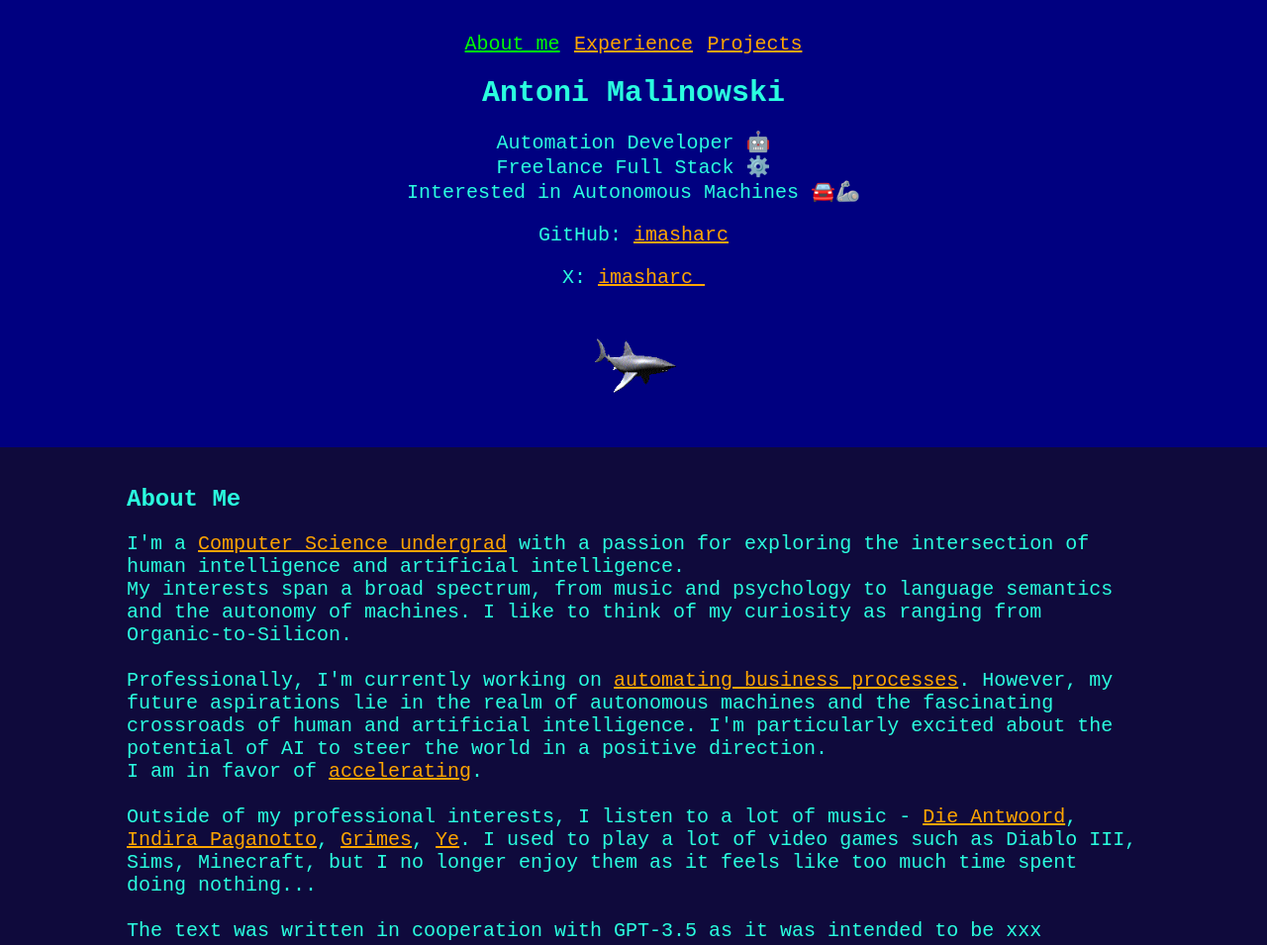
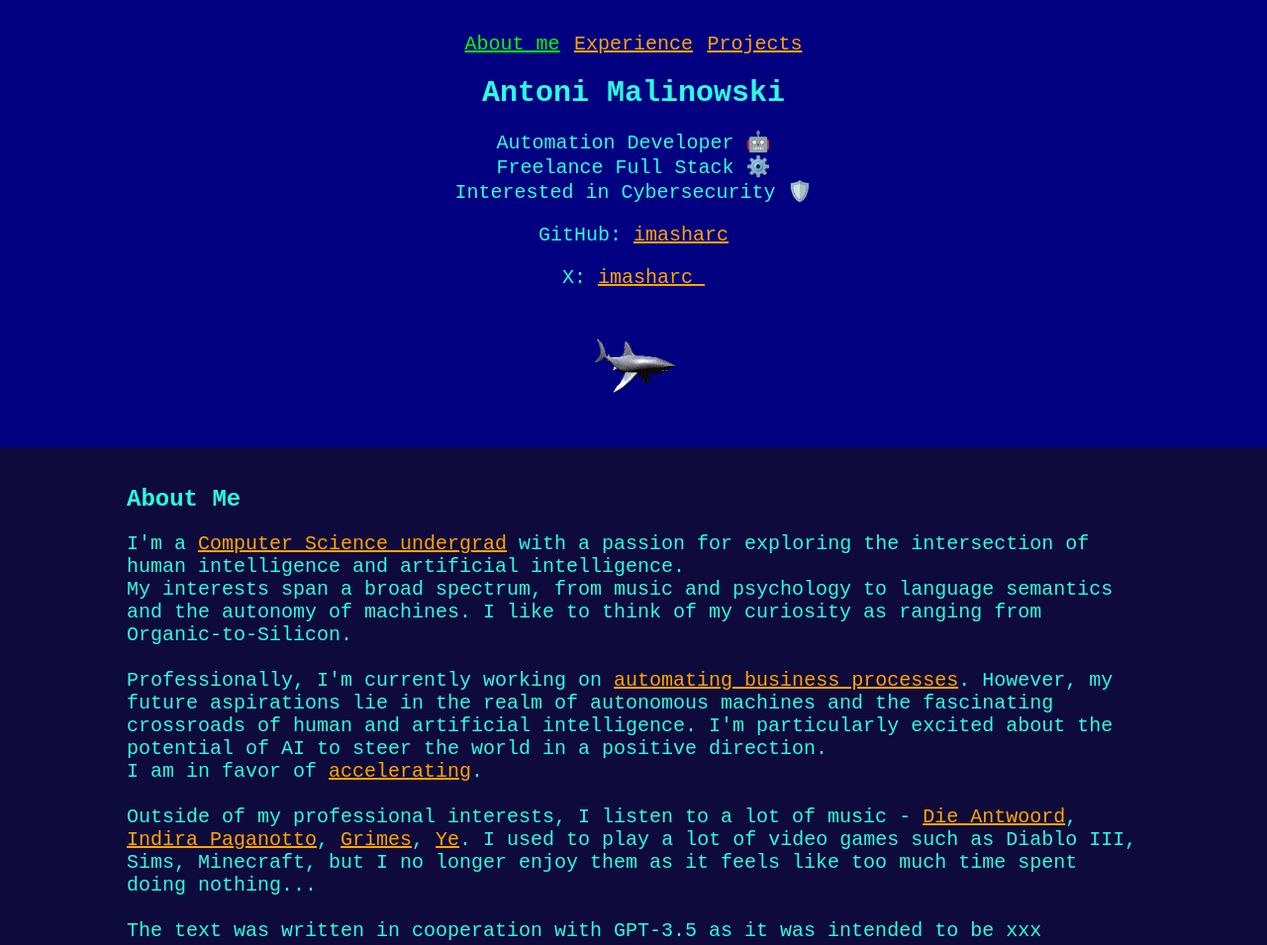
Before and after one commit to imasharc/imasharc.github.io, a plain HTML site: page index.html in a window 1280 px wide. Shown: the top 955 px of the page at 99% size. Drawn offline with Linux system fonts and the light colour scheme.

Commit message:
Update index.html
update bio

```diff
--- a/index.html
+++ b/index.html
@@ -17,7 +17,7 @@
             <h1>Antoni Malinowski</h1>
             <p>Automation Developer 🤖<br>
                 Freelance Full Stack ⚙️<br>
-                Interested in Autonomous Machines 🚘🦾</p>
+                Interested in Cybersecurity 🛡️</p>
                 <div class="contact-info">
                     <p>GitHub: <a href="https://github.com/imasharc" target="_blank">imasharc</a></p>
                     <p>X: <a href="https://twitter.com/imasharc_" target="_blank">imasharc_</a></p>
```
